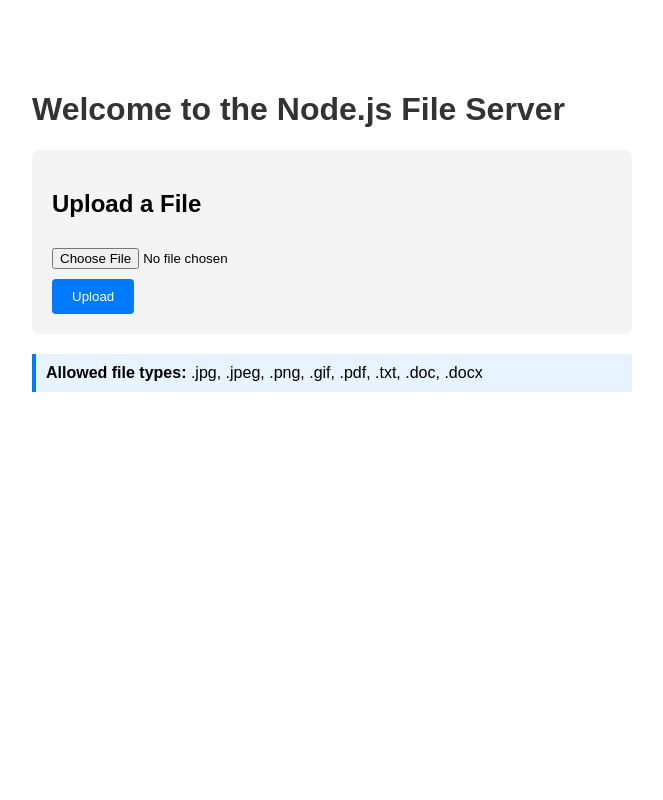
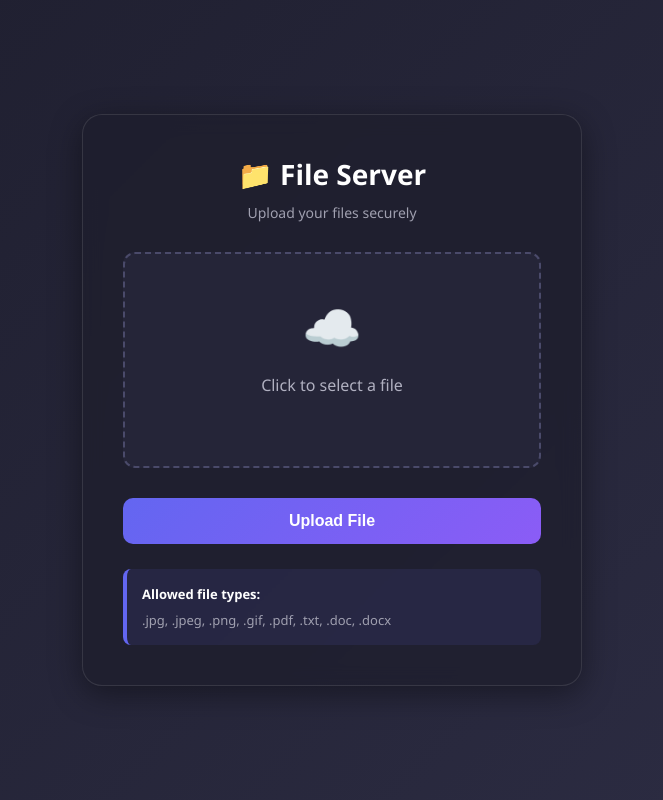
Before and after one commit to haruto-web/File-Serving-in-Node-act, a website: page public/index.html in a window 1280 px wide. Shown: the whole page, without its empty margins (308-971 px from the left). Drawn offline with Linux system fonts and the light colour scheme.

Commit message:
Update UI with elegant dark theme

```diff
--- a/public/index.html
+++ b/public/index.html
@@ -5,25 +5,141 @@
     <meta name="viewport" content="width=device-width, initial-scale=1.0">
     <title>Node.js File Server</title>
     <style>
-        body { font-family: Arial, sans-serif; max-width: 600px; margin: 50px auto; padding: 20px; }
-        h1 { color: #333; }
-        form { background: #f4f4f4; padding: 20px; border-radius: 8px; }
-        input[type="file"] { margin: 10px 0; }
-        button { background: #007bff; color: white; padding: 10px 20px; border: none; border-radius: 4px; cursor: pointer; }
-        button:hover { background: #0056b3; }
-        .info { margin-top: 20px; padding: 10px; background: #e7f3ff; border-left: 4px solid #007bff; }
+        * {
+            margin: 0;
+            padding: 0;
+            box-sizing: border-box;
+        }
+        body {
+            font-family: 'Segoe UI', Tahoma, Geneva, Verdana, sans-serif;
+            background: linear-gradient(135deg, #1e1e2e 0%, #2d2d44 100%);
+            color: #e0e0e0;
+            min-height: 100vh;
+            display: flex;
+            justify-content: center;
+            align-items: center;
+            padding: 20px;
+        }
+        .container {
+            max-width: 500px;
+            width: 100%;
+            background: rgba(30, 30, 46, 0.8);
+            backdrop-filter: blur(10px);
+            border-radius: 20px;
+            padding: 40px;
+            box-shadow: 0 8px 32px rgba(0, 0, 0, 0.4);
+            border: 1px solid rgba(255, 255, 255, 0.1);
+        }
+        h1 {
+            color: #fff;
+            font-size: 28px;
+            margin-bottom: 10px;
+            text-align: center;
+        }
+        .subtitle {
+            text-align: center;
+            color: #a0a0b0;
+            margin-bottom: 30px;
+            font-size: 14px;
+        }
+        .upload-area {
+            background: #252538;
+            border: 2px dashed #4a4a6a;
+            border-radius: 12px;
+            padding: 40px 20px;
+            text-align: center;
+            transition: all 0.3s ease;
+            cursor: pointer;
+            margin-bottom: 20px;
+        }
+        .upload-area:hover {
+            border-color: #6366f1;
+            background: #2a2a40;
+        }
+        .upload-icon {
+            font-size: 48px;
+            margin-bottom: 15px;
+        }
+        input[type="file"] {
+            display: none;
+        }
+        .file-label {
+            color: #b0b0c0;
+            font-size: 16px;
+            margin-bottom: 10px;
+            display: block;
+        }
+        .file-name {
+            color: #6366f1;
+            font-size: 14px;
+            margin-top: 10px;
+            min-height: 20px;
+        }
+        button {
+            width: 100%;
+            background: linear-gradient(135deg, #6366f1 0%, #8b5cf6 100%);
+            color: white;
+            padding: 14px;
+            border: none;
+            border-radius: 10px;
+            font-size: 16px;
+            font-weight: 600;
+            cursor: pointer;
+            transition: all 0.3s ease;
+            margin-top: 10px;
+        }
+        button:hover {
+            transform: translateY(-2px);
+            box-shadow: 0 6px 20px rgba(99, 102, 241, 0.4);
+        }
+        button:active {
+            transform: translateY(0);
+        }
+        .info {
+            margin-top: 25px;
+            padding: 15px;
+            background: rgba(99, 102, 241, 0.1);
+            border-left: 4px solid #6366f1;
+            border-radius: 8px;
+            font-size: 13px;
+            line-height: 1.6;
+        }
+        .info strong {
+            color: #fff;
+            display: block;
+            margin-bottom: 5px;
+        }
+        .file-types {
+            color: #a0a0b0;
+        }
     </style>
 </head>
 <body>
-    <h1>Welcome to the Node.js File Server</h1>
-    <form action="/upload" method="POST" enctype="multipart/form-data">
-        <h2>Upload a File</h2>
-        <input type="file" name="file" required>
-        <br>
-        <button type="submit">Upload</button>
-    </form>
-    <div class="info">
-        <strong>Allowed file types:</strong> .jpg, .jpeg, .png, .gif, .pdf, .txt, .doc, .docx
+    <div class="container">
+        <h1>📁 File Server</h1>
+        <p class="subtitle">Upload your files securely</p>
+
+        <form action="/upload" method="POST" enctype="multipart/form-data" id="uploadForm">
+            <div class="upload-area" onclick="document.getElementById('fileInput').click()">
+                <div class="upload-icon">☁️</div>
+                <label class="file-label">Click to select a file</label>
+                <input type="file" name="file" id="fileInput" required>
+                <div class="file-name" id="fileName"></div>
+            </div>
+            <button type="submit">Upload File</button>
+        </form>
+
+        <div class="info">
+            <strong>Allowed file types:</strong>
+            <span class="file-types">.jpg, .jpeg, .png, .gif, .pdf, .txt, .doc, .docx</span>
+        </div>
     </div>
+
+    <script>
+        document.getElementById('fileInput').addEventListener('change', function(e) {
+            const fileName = e.target.files[0]?.name || '';
+            document.getElementById('fileName').textContent = fileName ? `Selected: ${fileName}` : '';
+        });
+    </script>
 </body>
 </html>
--- a/server.js
+++ b/server.js
@@ -30,7 +30,8 @@ const server = http.createServer((req, res) => {
 
             for (let part of parts) {
                 if (part.includes('filename=')) {
-                    const nameMatch = part.match(/filename="(.+?)"/);                    if (nameMatch) {
+                    const nameMatch = part.match(/filename="(.+?)"/);
+                    if (nameMatch) {
                         fileName = nameMatch[1];
                         const ext = path.extname(fileName).toLowerCase();
 
```
